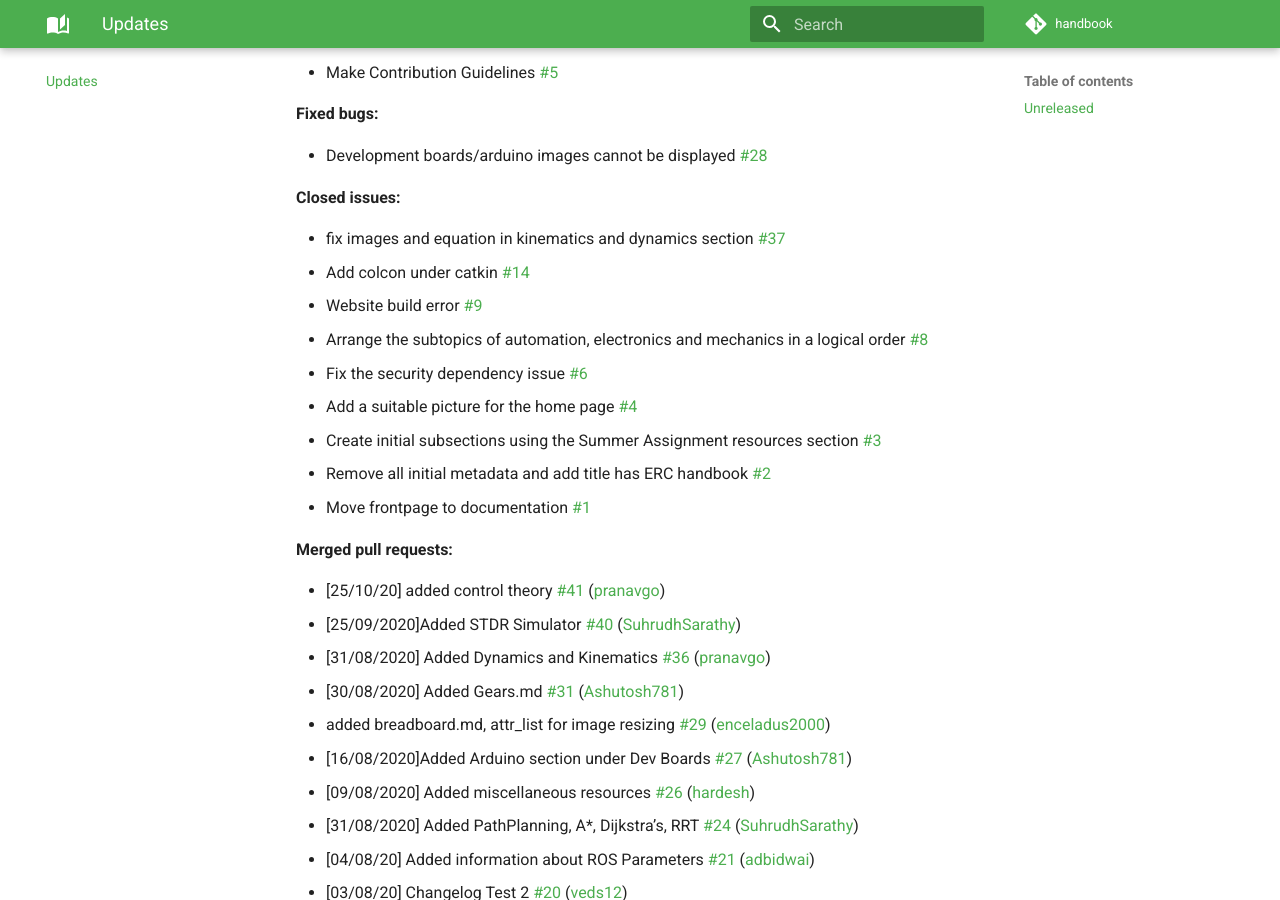
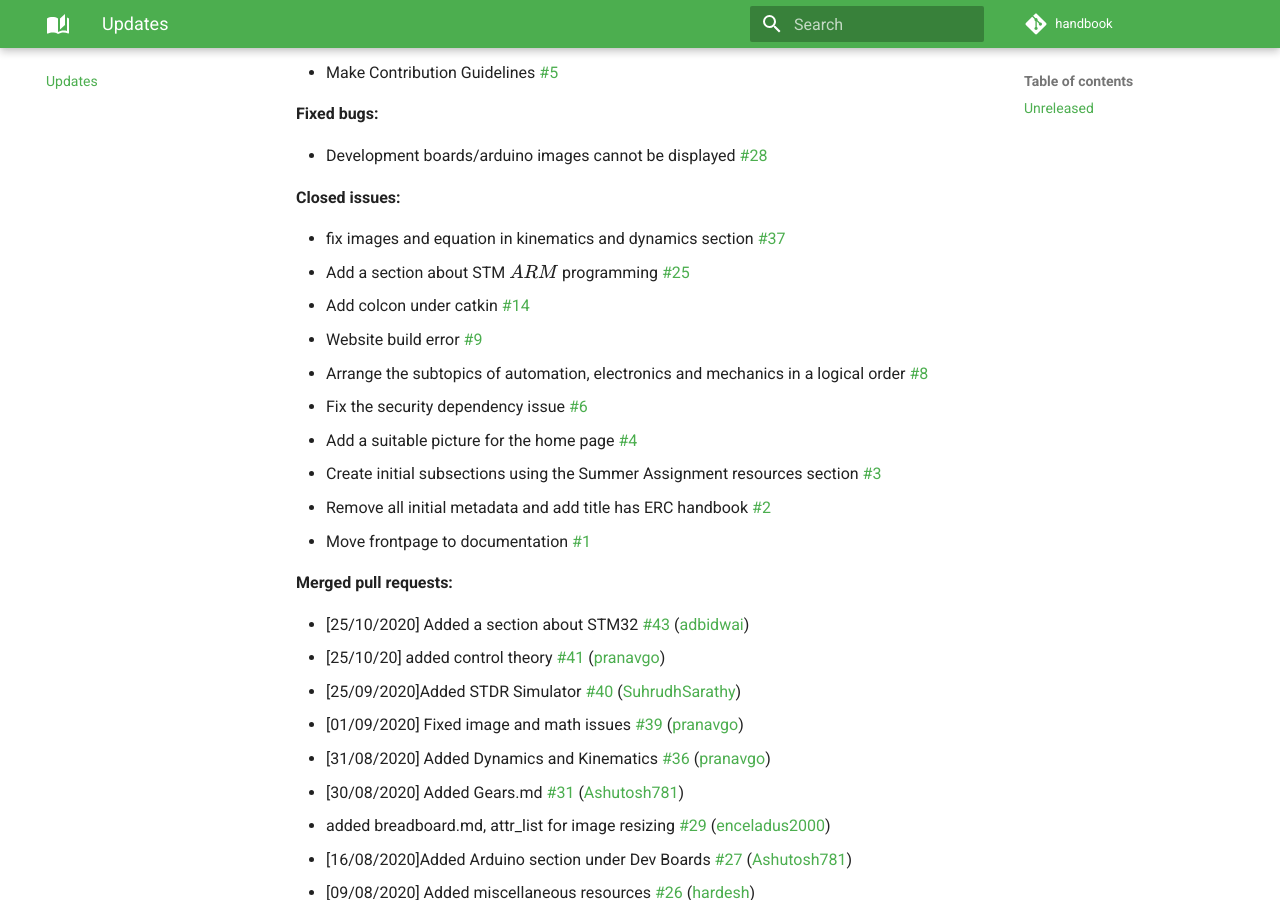
Before and after one commit to ERC-BPGC/handbook, an MkDocs documentation site: the page built from docs/CHANGELOG.md, in a window 1280 px wide and 900 px high, scrolled down 302 px. Built offline with MkDocs 1.6.1 and Material for MkDocs 9.7.7, drawn with Linux system fonts in a browser that asks for light colours; comment, search, counter and statistics services are not loaded.

Commit message:
Updated CHANGELOG.md

```diff
--- a/docs/CHANGELOG.md
+++ b/docs/CHANGELOG.md
@@ -15,6 +15,7 @@
 **Closed issues:**
 
 - fix images and equation in kinematics and dynamics section [\#37](https://github.com/ERC-BPGC/handbook/issues/37)
+- Add a section about STM \(ARM\) programming [\#25](https://github.com/ERC-BPGC/handbook/issues/25)
 - Add colcon under catkin [\#14](https://github.com/ERC-BPGC/handbook/issues/14)
 - Website build error [\#9](https://github.com/ERC-BPGC/handbook/issues/9)
 - Arrange the subtopics of automation, electronics and mechanics in a logical order [\#8](https://github.com/ERC-BPGC/handbook/issues/8)
@@ -26,8 +27,10 @@
 
 **Merged pull requests:**
 
+- \[25/10/2020\] Added a section about STM32  [\#43](https://github.com/ERC-BPGC/handbook/pull/43) ([adbidwai](https://github.com/adbidwai))
 - \[25/10/20\] added control theory [\#41](https://github.com/ERC-BPGC/handbook/pull/41) ([pranavgo](https://github.com/pranavgo))
 - \[25/09/2020\]Added STDR Simulator [\#40](https://github.com/ERC-BPGC/handbook/pull/40) ([SuhrudhSarathy](https://github.com/SuhrudhSarathy))
+- \[01/09/2020\] Fixed image and math issues [\#39](https://github.com/ERC-BPGC/handbook/pull/39) ([pranavgo](https://github.com/pranavgo))
 - \[31/08/2020\] Added Dynamics and Kinematics [\#36](https://github.com/ERC-BPGC/handbook/pull/36) ([pranavgo](https://github.com/pranavgo))
 - \[30/08/2020\] Added Gears.md [\#31](https://github.com/ERC-BPGC/handbook/pull/31) ([Ashutosh781](https://github.com/Ashutosh781))
 - added breadboard.md, attr\_list for image resizing [\#29](https://github.com/ERC-BPGC/handbook/pull/29) ([enceladus2000](https://github.com/enceladus2000))
```
